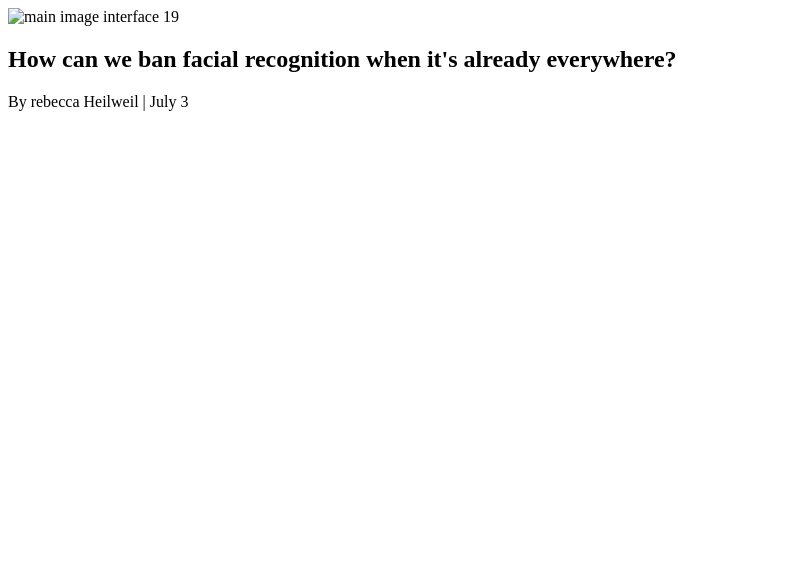
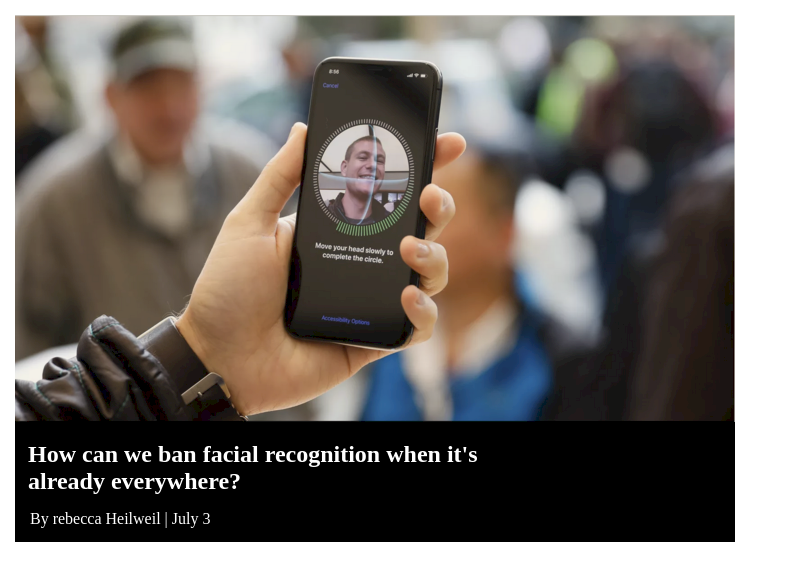
Before and after one commit to balderb/end-of-field2, a plain HTML site: page interface19/index.html in a window 1280 px wide. Shown: the whole page, without its empty margins (0-790 px from the left). Drawn offline with Linux system fonts and the light colour scheme.

Commit message:
adding the first 15 css lines

```diff
--- a/interface19/index.html
+++ b/interface19/index.html
@@ -5,22 +5,24 @@
     <meta name="viewport" content="width=device-width, initial-scale=1.0" />
     <title>Interface [filename]</title>
     <link rel="stylesheet" href="style.css">
+  </head>
 
-  </head>
     <body>
-    <!-- Your code here -->
-    <div>
+      <div class="container">
+      <div class="rework-image">
         <img src="./images/interface.19.png" alt="main image interface 19">
       </div>
+
+      <div class="footer">
         <div>
           <h2>
-       How can we ban facial recognition when it's already everywhere?
+            How can we ban facial recognition when it's <br> already everywhere?
           </h2>
+          <p>
+            By <span>rebecca Heilweil</span> | July 3
+          </p>
         </div>
-    <div>
-     <p>
-       By rebecca Heilweil | July 3
-      </p>
+      </div>
       </div>
     </body>
 </html>
--- a/interface19/style.css
+++ b/interface19/style.css
@@ -0,0 +1,34 @@
+* {
+    margin: 0;
+    padding: 0;
+}
+
+body {
+    color: white;
+}
+
+.rework-image {
+    width: 720px;
+    height:406px;
+}
+
+.footer {
+    width: 720px;
+    height:121px;
+    background-color: black;
+}
+
+.container {
+    padding-top: 15px;
+    padding-left: 15px;
+}
+
+h2 {
+    padding-left:13px;
+    padding-top:20px;
+}
+
+p {
+    padding-left:15px;
+    padding-top:15px
+}
```
Also changed, not shown: interface19/images/interface.19.png (renamed from interface19/images/Screen Shot 2020-07-06 at 15.43.47.png). Lines whose indentation alone changed are shown as unchanged.
